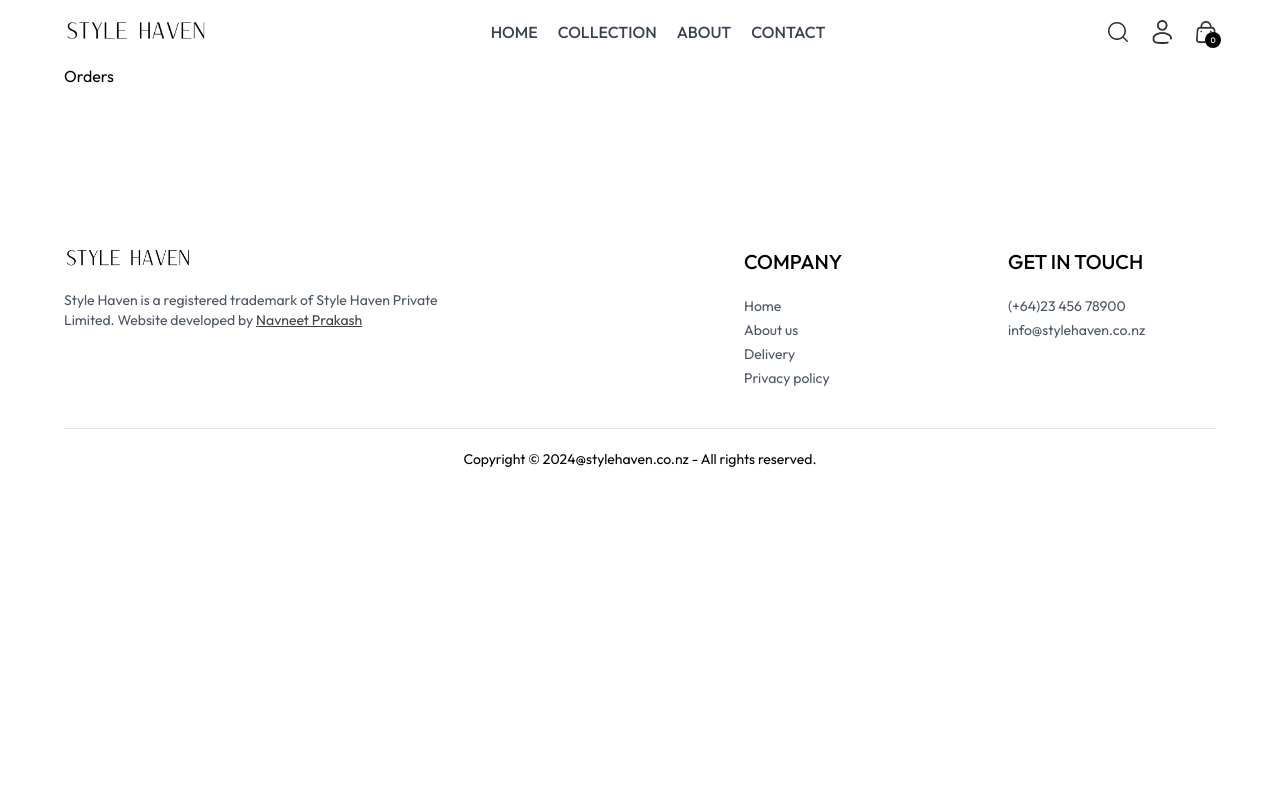
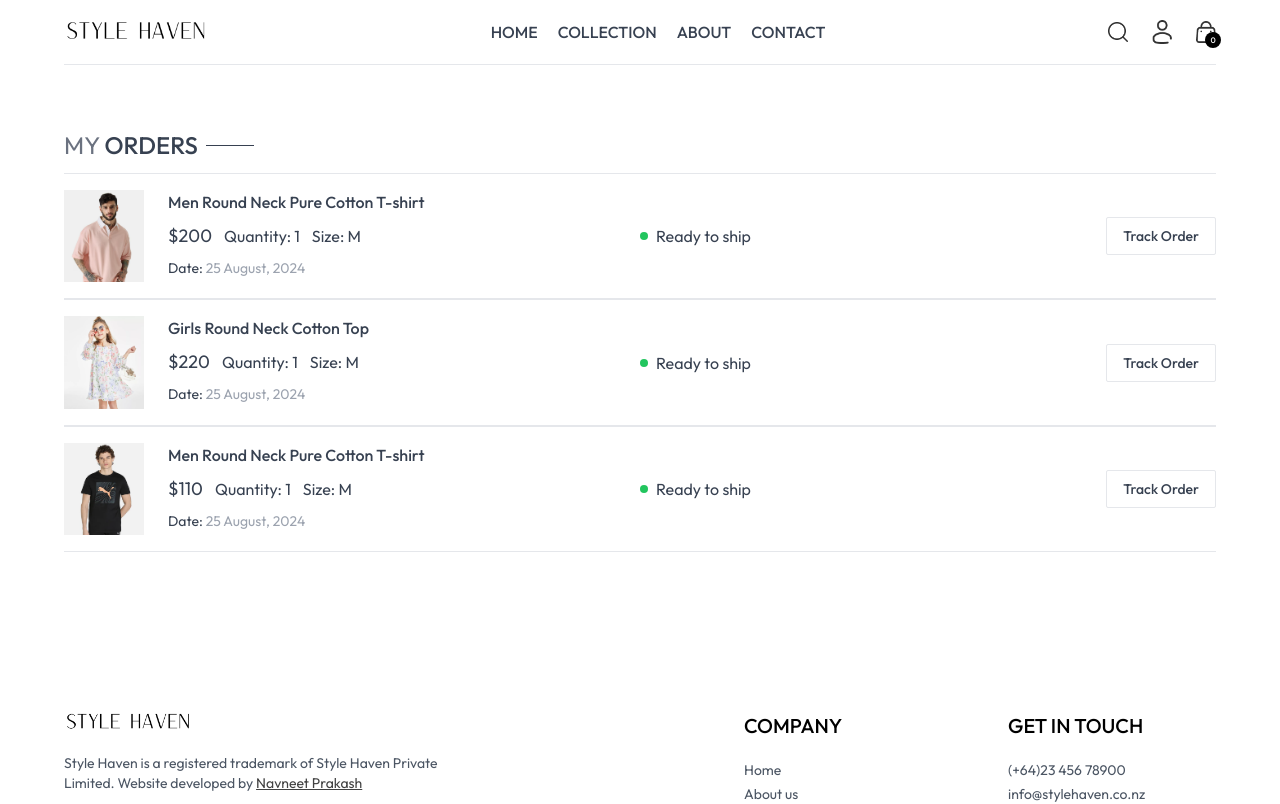
Before and after one commit to navneetprakash/react-ecom-frontend-vite, a React (Vite) app in the folder frontend/: page /orders in a window 1280 px wide. Shown: the top 804 px of the page. Built offline with nearby package versions, Linux system fonts and the light colour scheme.

Commit message:
created the front end for the orders page

```diff
--- a/frontend/src/pages/Orders.jsx
+++ b/frontend/src/pages/Orders.jsx
@@ -1,6 +1,48 @@
+import { useContext } from "react";
+import { ShopContext } from "../context/ShopContext";
+import Title from "../components/Title";
 
 const Orders = () => {
-  return <div>Orders</div>;
+
+  const { products, currency } = useContext(ShopContext);
+
+  return (
+    <div className="border-t pt-16">
+      <div className="text-2xl">
+        <Title text1={"MY"} text2={"ORDERS"} />
+      </div>
+
+      <div>
+        {
+          products.slice(1, 4).map((item, index) => (
+            <div key={index} className="py-4  border-t border-b text-gray-700 flex flex-col md:flex-row md:items-center md:justify-between gap-4">
+              <div className="flex items-start gap-6 text-sm">
+                <img className="w-16 sm:w-20" src={item.image[0]} alt="product image" />
+                <div>
+                  <p className="sm:text-base font-medium">{item.name}</p>
+                  <div className="flex items-center gap-3 mt-2 text-base text-gray-700">
+                    <p className="text-lg">{currency}{item.price}</p>
+                    <p>Quantity: 1</p>
+                    <p>Size: M</p>
+                  </div>
+                  <p className="mt-2">Date: <span className="text-gray-400">25 August, 2024</span></p>
+                </div>
+              </div>
+
+              <div className="md:w-1/2 flex justify-between">
+                <div className="flex items-center gap-2">
+                  <p className="min-w-2 h-2 rounded-full bg-green-500"></p>
+                  <p className="text-sm md:text-base">Ready to ship</p>
+                </div>
+                <button className="border px-4 py-2 text-sm font-medium rounded-sm">Track Order</button>
+              </div>
+
+            </div>
+          ))
+        }
+      </div>
+
+    </div>);
 };
 
 export default Orders;
--- a/frontend/src/pages/PlaceOrder.jsx
+++ b/frontend/src/pages/PlaceOrder.jsx
@@ -1,11 +1,13 @@
-import { useState } from "react";
+import { useContext, useState } from "react";
 import { assets } from "../assets/assets";
 import CartTotal from "../components/CartTotal";
 import Title from "../components/Title";
+import { ShopContext } from "../context/ShopContext";
 
 const Placeorder = () => {
 
   const [paymentMethod, setPaymentMethod] = useState('cod');
+  const { navigate } = useContext(ShopContext);
 
   return (
     <div className="flex flex-col sm:flex-row justify-between gap-4 pt-5sm:pt-14 min-h-[80vh border-t]">
@@ -64,7 +66,7 @@ const Placeorder = () => {
           </div>
 
           <div className="w-full text-end mt-8">
-            <button className="bg-black text-white px-16 py-3 text-sm">PLACE ORDER</button>
+            <button onClick={() => navigate('/orders')} className="bg-black text-white px-16 py-3 text-sm">PLACE ORDER</button>
           </div>
 
         </div>
```
